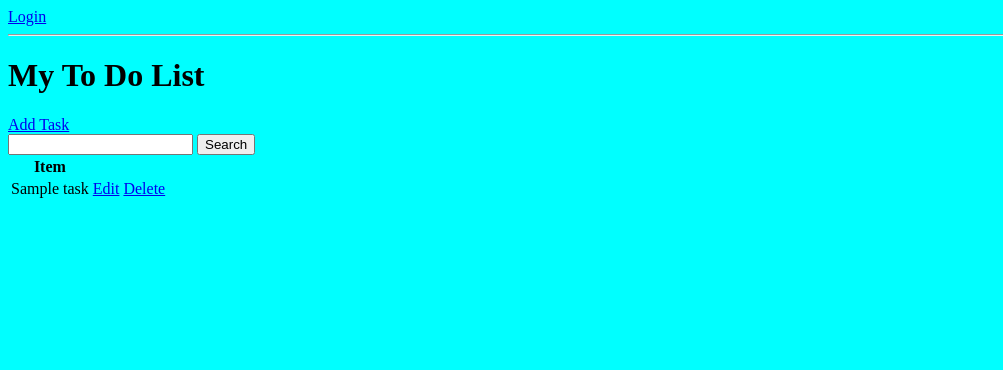
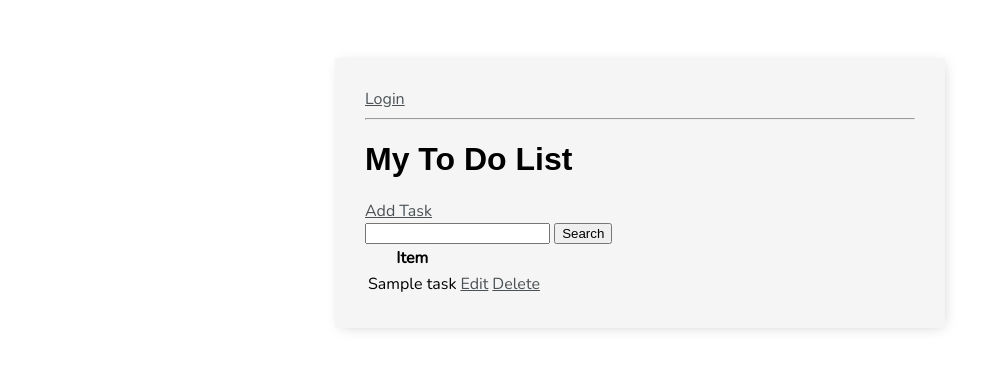
Before and after one commit to Code-Institute-Submissions/Madebybrown-TodoList.com, a Django app: template base/templates/base/task_list.html in a window 1280 px wide. Shown: the top 370 px of the page, without its empty margins (0-1003 px from the left). Run offline with Django 3.2, Linux system fonts and the light colour scheme; the template is opened without the code that fills it: most values are stand-ins (such as "Sample title", 1, 10 or a date in 2020).

Commit message:
Add style to body, h1-6 tags, links and paragraphs plus  container

```diff
--- a/base/templates/base/main.html
+++ b/base/templates/base/main.html
@@ -1,17 +1,47 @@
 <!DOCTYPE html>
 <html lang="en">
+
 <head>
     <meta charset="UTF-8">
     <meta http-equiv="X-UA-Compatible" content="IE=edge">
     <meta name="viewport" content="width=device-width, initial-scale=1.0">
+
+    <link rel="preconnect" href="https://fonts.googleapis.com">
+    <link rel="preconnect" href="https://fonts.gstatic.com" crossorigin>
+    <link href="https://fonts.googleapis.com/css2?family=Nunito:wght@200&display=swap" rel="stylesheet">
     <title>TodoList.com</title>
 
     <style>
         body {
-            background-color: aqua;
+            background-color: fafafa;
+            font-family: 'Nunito', sans-serif;
+            padding-top: 50px;
+        }
+
+        h1,
+        h2,
+        h3,
+        h4,
+        h5,
+        h6 {
+            font-family: 'Raleway', sans-serif;
+        }
+
+        a, p {
+            color: #4b5155;
+        }
+
+        .container {
+            max-width: 550px;
+            margin: auto;
+            background-color: whitesmoke;
+            -webkit-box-shadow: 2px 2px 13px -4px rgba(0, 0, 0, 0.21);
+            box-shadow: 2px 2px 13px -4px rgba(0, 0, 0, 0.21);
+            padding: 30px;
         }
     </style>
 </head>
+
 <body>
 
     <div class="container">
@@ -21,4 +51,5 @@
     </div>
 
 </body>
+
 </html>
```
